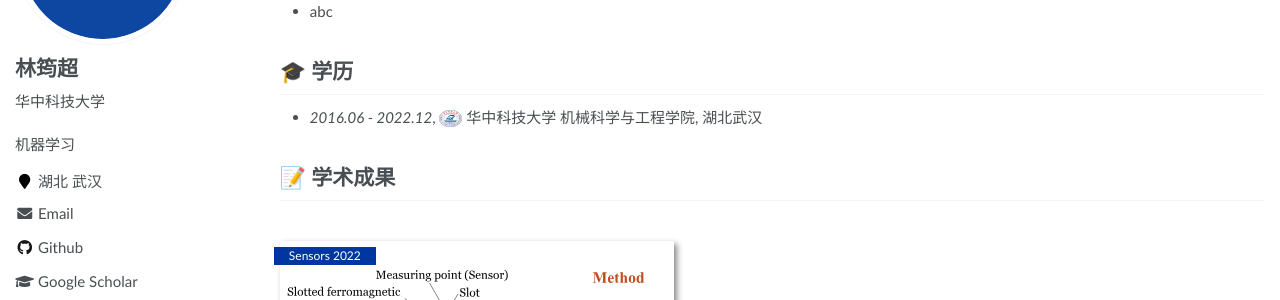
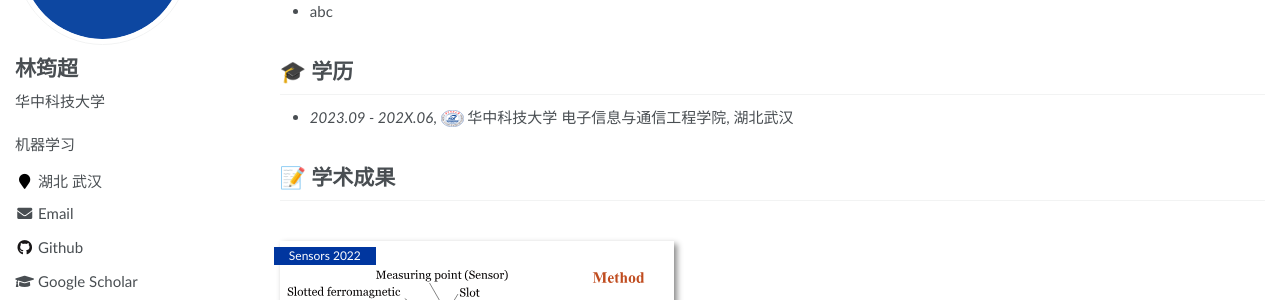
Before and after one commit to landrarwolf/Homepage_CN, a Jekyll site: the page built from _pages/about.md, in a window 1280 px wide and 900 px high. Shown: the part 220-520 px from the top of the window. Built offline with Jekyll 4.4.1, drawn with Linux system fonts in a browser that asks for light colours; some web fonts are replaced.

Commit message:
Update about.md

```diff
--- a/_pages/about.md
+++ b/_pages/about.md
@@ -31,7 +31,7 @@ redirect_from:
 
 
 # 🎓 学历
-- *2016.06 - 2022.12*, <a href="https://www.hust.edu.cn/"><img class="svg" src="/images/HUST_logo.svg" width="23pt"></a> 华中科技大学 机械科学与工程学院, 湖北武汉
+- *2023.09 - 202X.06*, <a href="https://www.hust.edu.cn/"><img class="svg" src="/images/HUST_logo.svg" width="23pt"></a> 华中科技大学 电子信息与通信工程学院, 湖北武汉
 
 <span class='anchor' id='-lwzl'></span>
 
```
